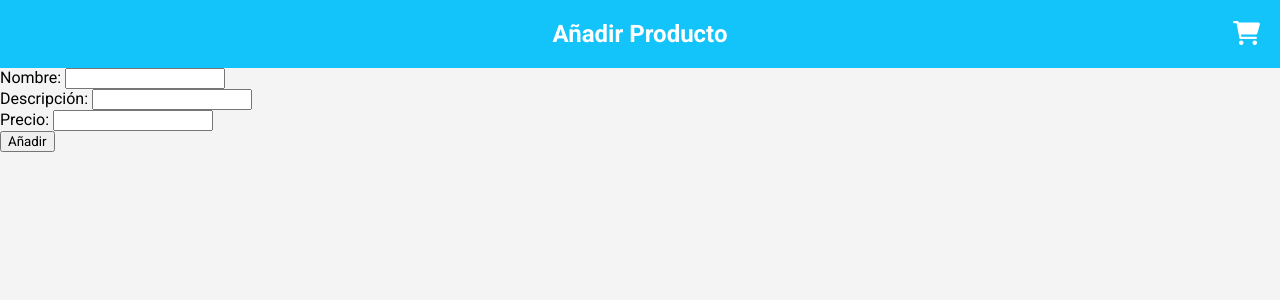
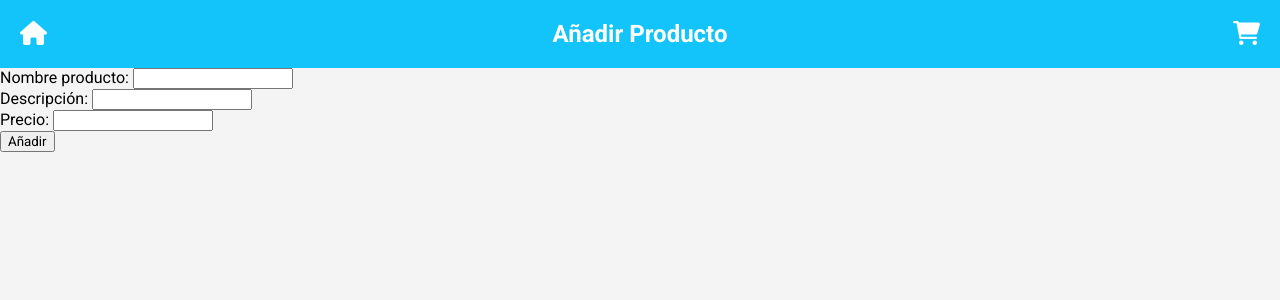
Before and after one commit to AlejandroArroba/Tienda_Online, a PHP site: page /vista/anadir.php in a window 1280 px wide. Shown: the top 300 px of the page. Run offline with PHP 8.4, Linux system fonts and the light colour scheme.

Commit message:
Actualizaciones varias

```diff
--- a/resources/style.css
+++ b/resources/style.css
@@ -50,3 +50,13 @@ body {
 .error {
     color: red;
 }
+
+.house-icon {
+    position: absolute;
+    top: 20px;
+    left: 20px;
+    color: #fff;
+    font-size: 24px;
+    cursor: pointer;
+    text-decoration: none;
+}
--- a/vista/anadir.php
+++ b/vista/anadir.php
@@ -9,11 +9,12 @@
 </head>
 <body>
     <div class="header">
+        <a href="index.php" class="house-icon"><i class="fa-solid fa-house"></i></a>
         Añadir Producto
         <a href="compra.php" class="cart-icon"><i class="fa-solid fa-cart-shopping"></i></a>
     </div>
     <form action="../controlador/ControladorAnadir.php" method="post" enctype="multipart/form-data">
-        <label for="nombre">Nombre:</label>
+        <label for="nombre">Nombre producto:</label>
         <input type="text" name="nombre" id="nombre">
         <br>
         <label for="descripcion">Descripción:</label>
--- a/vista/buscar.php
+++ b/vista/buscar.php
@@ -9,6 +9,7 @@
     </head>
     <body>
     <div class="header">
+        <a href="index.php" class="house-icon"><i class="fa-solid fa-house"></i></a>
         Buscar Producto
         <a href="compra.php" class="cart-icon"><i class="fa-solid fa-cart-shopping"></i></a>
     </div>
--- a/vista/index.php
+++ b/vista/index.php
@@ -21,8 +21,8 @@ $productos = $productoDAO->getAllProductos();
     <div class="navbar">
         <a href="buscar.php">Buscar Producto</a>
         <a href="anadir.php">Añadir Producto</a>
-        <a href="update.php">Actualizar Productos</a>
-        <a href="delete.php">Borrar Productos</a>
+        <a href="update.php">Actualizar Producto</a>
+        <a href="delete.php">Borrar Producto</a>
     </div>
     <h1>Lista de productos</h1>
     <table>
```
Also changed, not shown: controlador/ControladorUpdate.php (added, +17 -0 lines), vista/update.php (+23 -2 lines).
